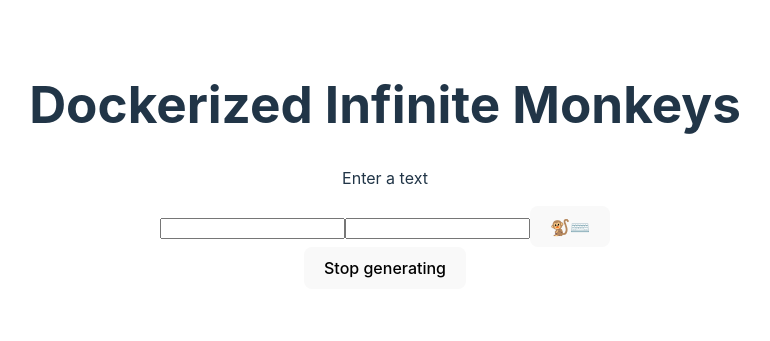
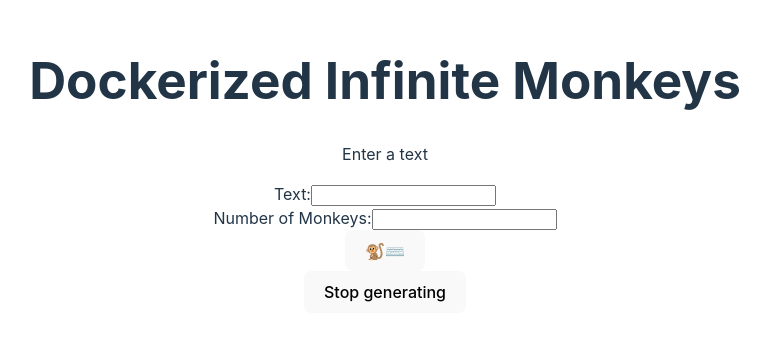
Before and after one commit to Jeanpefe/dockerized-infinite-monkeys, a React (Vite) app: page / in a window 1280 px wide. Shown: the part 235-576 px from the top of the page, without its empty margins (255-1025 px from the left). Built offline with nearby package versions, Linux system fonts and the light colour scheme.

Commit message:
feat: text adjacent to form fields

```diff
--- a/src/App.tsx
+++ b/src/App.tsx
@@ -8,19 +8,6 @@ function App() {
   const [inputNumberOfMonkeys, setInputNumberOfMonkeys] = useState(0)
   const inputTextRef = useRef<HTMLInputElement>(null);
   const inputNumberOfMonkeysRef = useRef<HTMLInputElement>(null);
-
-  //   useEffect(() => {
-  //     if (generate) {
-  //       const interval = setInterval(() => {
-  //         const characters = CHARACTERS;
-  //         const charactersLength = characters.length;
-  //         setDisplayText(prevDisplayText => prevDisplayText + characters.charAt(Math.floor(Math.random() * charactersLength)))
-  //       }, 1);
-
-  //       // Limpiar el intervalo cuando el componente se desmonte o 'generate' cambie
-  //       return () => clearInterval(interval);
-  //     }
-  //   }, [generate]);
 
   const handleSubmit = (e: React.FormEvent<HTMLFormElement>) => {
     e.preventDefault();
@@ -38,8 +25,14 @@ function App() {
       <h1>Dockerized Infinite Monkeys</h1>
       <p>Enter a text</p>
       <form onSubmit={handleSubmit}>
-        <input type="text" ref={inputTextRef} />
-        <input type="number" ref={inputNumberOfMonkeysRef} />
+        <div>
+          <label>Text:</label>
+          <input type="text" ref={inputTextRef} />
+        </div>
+        <div>
+          <label>Number of Monkeys:</label>
+          <input type="number" ref={inputNumberOfMonkeysRef} />
+        </div>
         <button disabled={generate}>🐒⌨️</button>
       </form>
       <button onClick={() => setGenerate(false)}>Stop generating</button>
```
